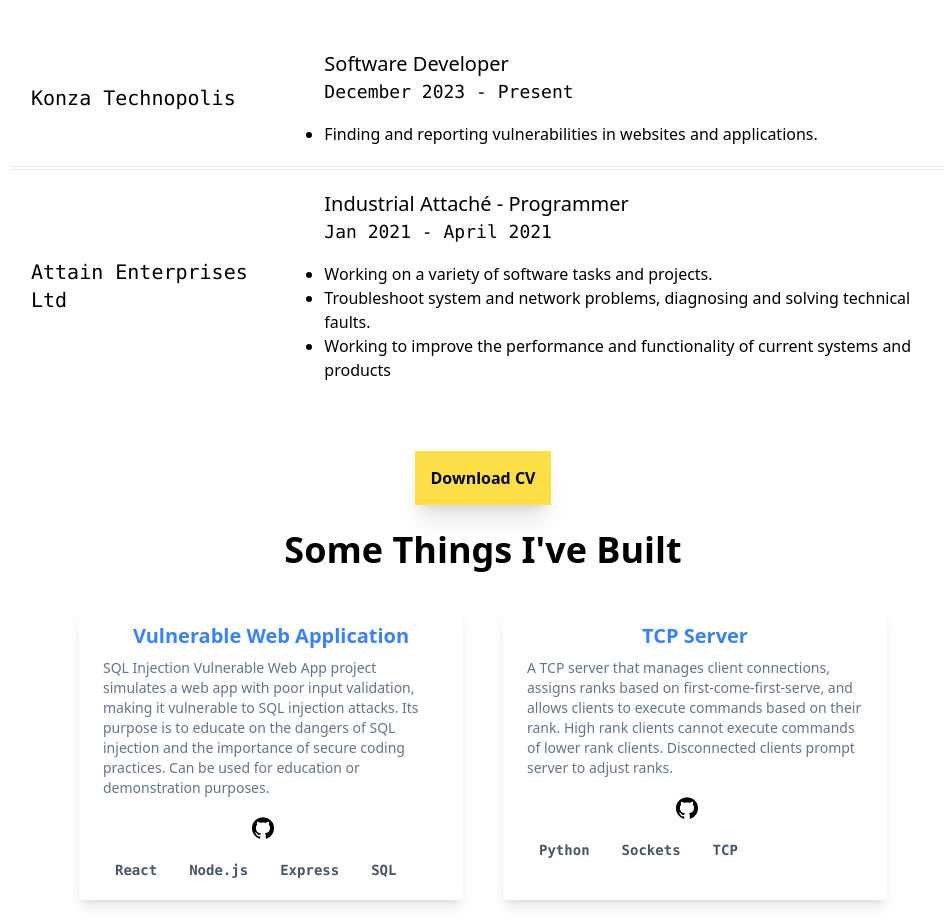
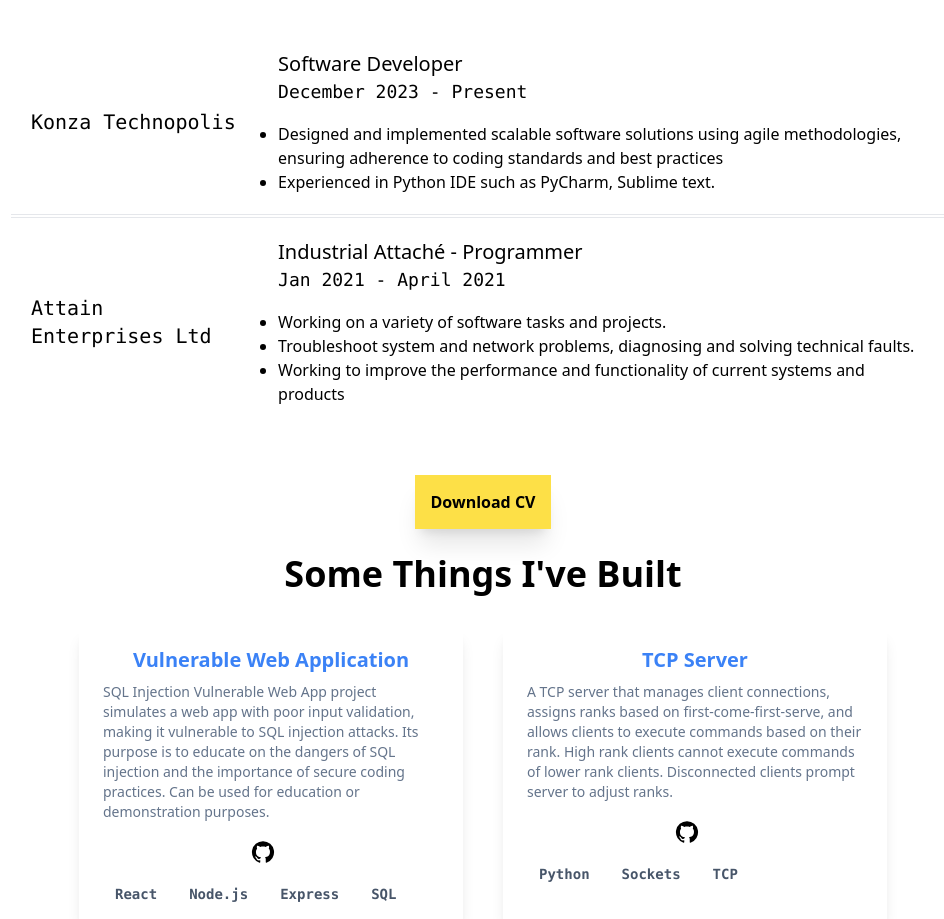
Before and after one commit to Olbrychski/v1-portfolio, a React (Create React App) app: page / in a window 1280 px wide. Shown: the part 1360-2279 px from the top of the page, without its empty margins (157-1101 px from the left). Built offline with nearby package versions, Linux system fonts and the light colour scheme.

Commit message:
Update Experience.js

```diff
--- a/src/components/Experience.js
+++ b/src/components/Experience.js
@@ -11,7 +11,9 @@ const Experience = ({experienceRef}) => {
                         <h1 class="text-xl text-black font-sans">Software Developer</h1>
                         <h2 class="text-lg font-mono">December 2023 - Present</h2>
                         <ul class="list-disc text-black font-sans pt-4">
-                            <li>Finding and reporting vulnerabilities in websites and applications.</li>
+                            <li>Designed and implemented scalable software solutions using agile methodologies,
+                                ensuring adherence to coding standards and best practices</li>
+                            <li>Experienced in Python IDE such as PyCharm, Sublime text.</li>
 
                         </ul>
 
```
